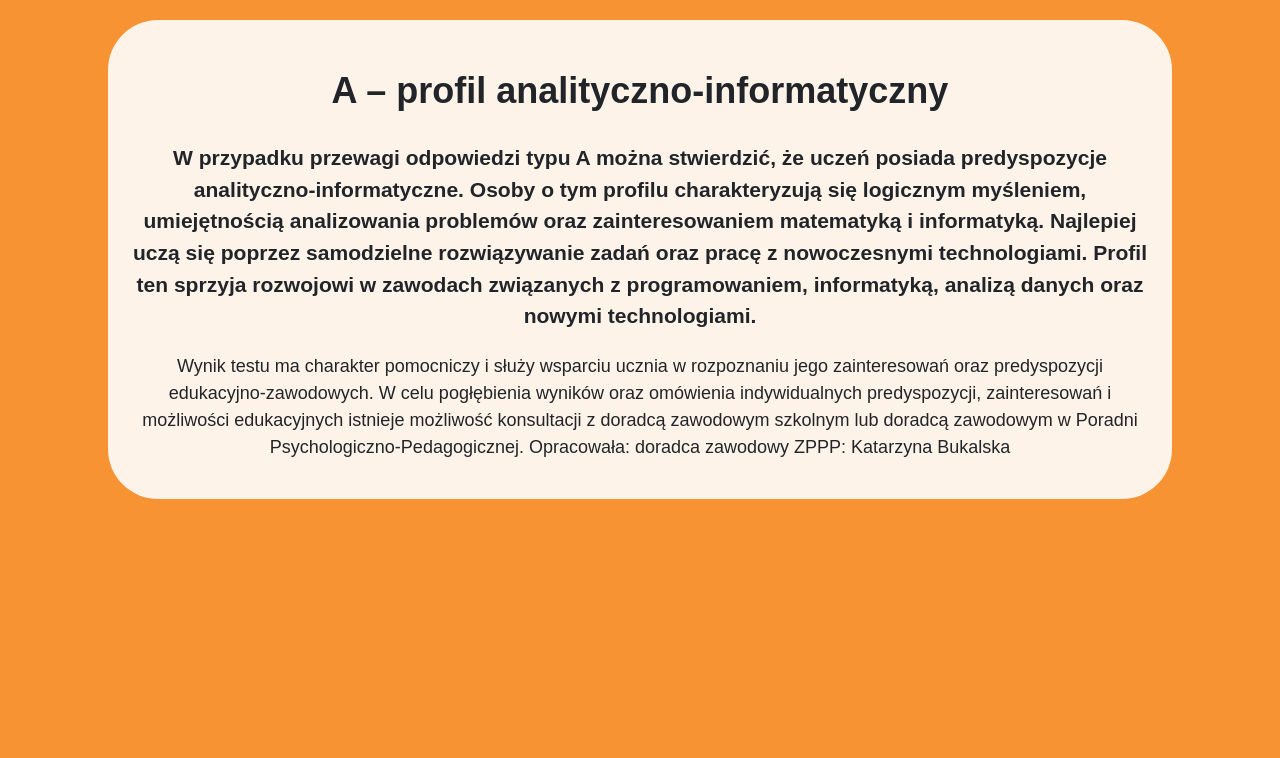
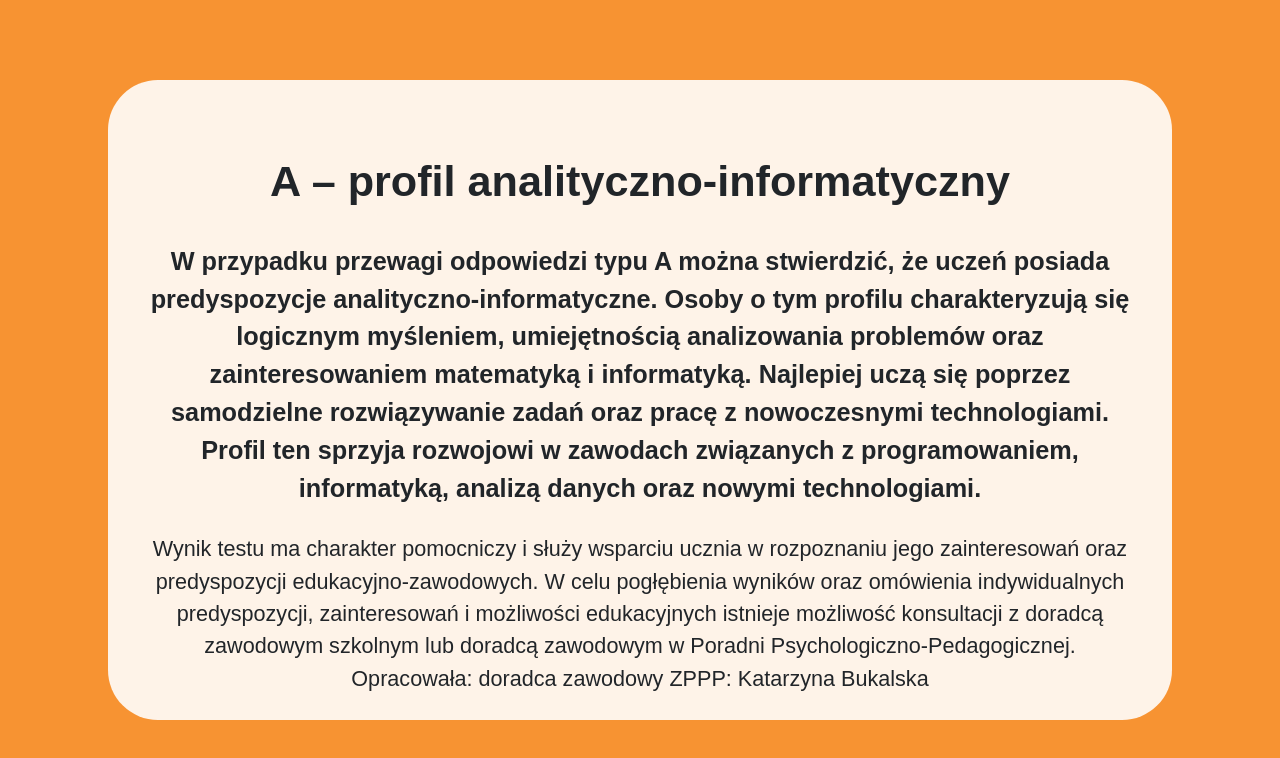
Before and after one commit to MarcinKulesza11774/test-predyspozycji, a React (Create React App) app: page / in a window 1280 px wide. Both pictures are taken after a click on the button "pokaż wynik". Shown: the top 758 px of the page. Built offline with nearby package versions, Linux system fonts and the light colour scheme.

Commit message:
little bit of style

```diff
--- a/src/App.css
+++ b/src/App.css
@@ -5,7 +5,7 @@
   background-color: rgba(255, 255, 255, 0.89);
   border-radius: 50px;
   padding: 20px;
-  margin-top: 20px;
+  margin-top: 10vh;
 
 }
 
@@ -37,3 +37,8 @@ body{
   margin: 3vh 3vh 0;
   padding: 3vh;
 }
+.ResultScreen{
+  height: 70vh;
+  padding: 20px;
+  font-size: larger;
+}
```
